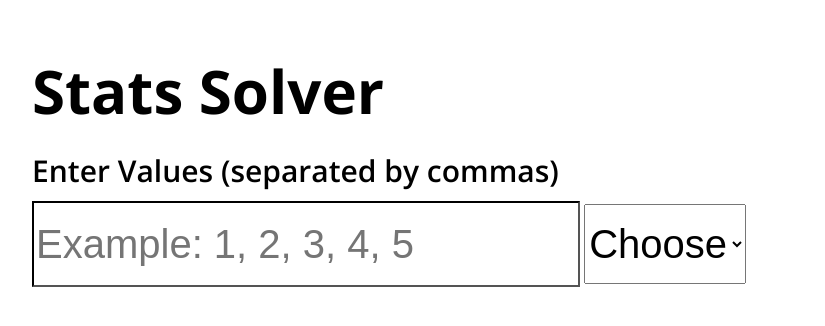
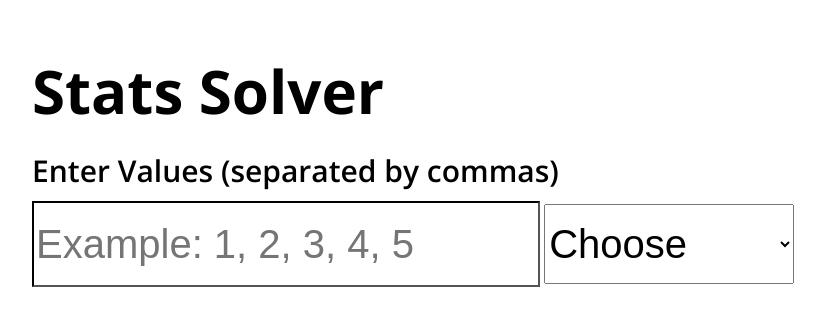
Before and after one commit to Stats-Solver/Stats-Solver.github.io, a PHP site: page / in a window 1280 px wide. Shown: the top 326 px of the page, without its empty margins (68-893 px from the left). Run offline with PHP 8.4, Linux system fonts and the light colour scheme.

Commit message:
Update style.css

```diff
--- a/style.css
+++ b/style.css
@@ -14,7 +14,7 @@ body{
 #values{
     align-items: center;
     height: 80px;
-    width: 50%;
+    width: 500px;
     font-size: 40px;
     color: black;
     margin: 10px 0px;
@@ -22,7 +22,7 @@ body{
 }
 #stat{
     height: 80px;
-    width: 15%;
+    width: 250px;
     font-size: 40px;
 }
 #output{
```
